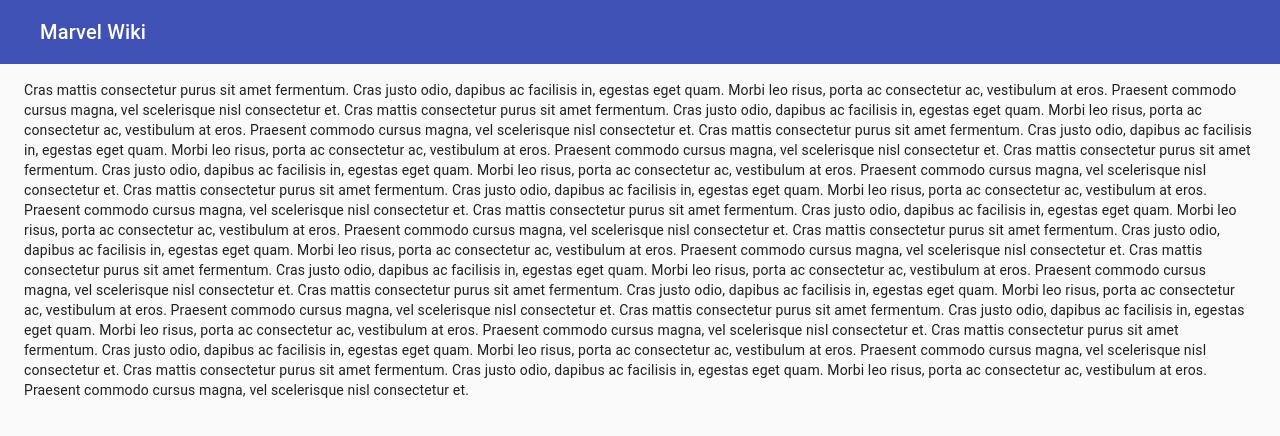
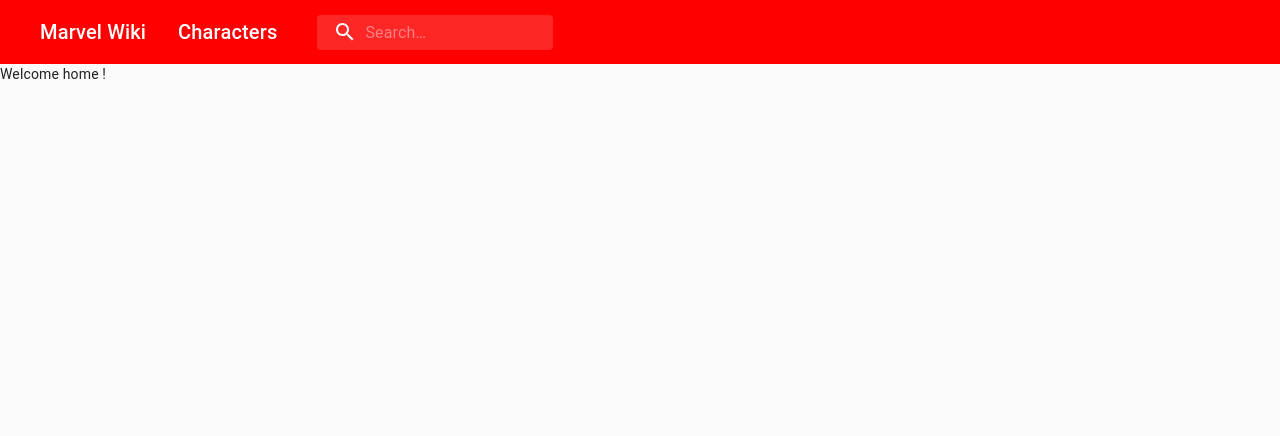
Before and after one commit to Jessy-DC/marvel-wiki-nextjs, a Next.js app: page / in a window 1280 px wide. Shown: the top 436 px of the page. Built offline with nearby package versions, Linux system fonts and the light colour scheme.

Commit message:
Style app and get datas with API

```diff
--- /dev/null
+++ b/components/header.js
@@ -0,0 +1,111 @@
+import React from 'react';
+import AppBar from '@material-ui/core/AppBar';
+import Toolbar from '@material-ui/core/Toolbar';
+import Typography from '@material-ui/core/Typography';
+import CssBaseline from '@material-ui/core/CssBaseline';
+import useScrollTrigger from '@material-ui/core/useScrollTrigger';
+import SearchIcon from '@material-ui/icons/Search';
+import Container from '@material-ui/core/Container';
+import MenuItem from '@material-ui/core/MenuItem';
+import {fade, makeStyles} from "@material-ui/core";
+import Link from 'next/link'
+import InputBase from '@material-ui/core/InputBase';
+
+const useStyles = makeStyles((theme) => ({
+    appBar: {
+        backgroundColor: "red",
+    },
+    search: {
+        position: 'relative',
+        borderRadius: theme.shape.borderRadius,
+        backgroundColor: fade(theme.palette.common.white, 0.15),
+        '&:hover': {
+            backgroundColor: fade(theme.palette.common.white, 0.25),
+        },
+        marginRight: theme.spacing(2),
+        marginLeft: 0,
+        width: '100%',
+        [theme.breakpoints.up('sm')]: {
+            marginLeft: theme.spacing(3),
+            width: 'auto',
+        },
+    },
+    searchIcon: {
+        padding: theme.spacing(0, 2),
+        height: '100%',
+        position: 'absolute',
+        pointerEvents: 'none',
+        display: 'flex',
+        alignItems: 'center',
+        justifyContent: 'center',
+    },
+    inputRoot: {
+        color: 'white',
+    },
+    inputInput: {
+        padding: theme.spacing(1, 1, 1, 0),
+        paddingLeft: `calc(1em + ${theme.spacing(4)}px)`,
+        transition: theme.transitions.create('width'),
+        width: '100%',
+        [theme.breakpoints.up('md')]: {
+            width: '20ch',
+        },
+    },
+}));
+
+function ElevationScroll(props) {
+    const { children, window } = props;
+    const trigger = useScrollTrigger({
+        disableHysteresis: true,
+        threshold: 0,
+        target: window ? window() : undefined,
+    });
+
+    return React.cloneElement(children, {
+        elevation: trigger ? 4 : 0,
+    });
+}
+
+export function Header(props) {
+    const classes = useStyles();
+    return (
+        <React.Fragment>
+            <CssBaseline />
+            <ElevationScroll {...props}>
+                <AppBar className={classes.appBar}>
+                    <Toolbar>
+                        <Link href={"/"}>
+                            <MenuItem>
+                                <Typography variant="h6">Marvel Wiki</Typography>
+                            </MenuItem>
+                        </Link>
+                        <Link href={"/characters"}>
+                            <MenuItem>
+                                <Typography variant="h6">Characters</Typography>
+                            </MenuItem>
+                        </Link>
+                        <div className={classes.search}>
+                            <div className={classes.searchIcon}>
+                                <SearchIcon />
+                            </div>
+                            <InputBase
+                                placeholder="Search…"
+                                classes={{
+                                    root: classes.inputRoot,
+                                    input: classes.inputInput,
+                                }}
+                                inputProps={{ 'aria-label': 'search' }}
+                            />
+                        </div>
+                    </Toolbar>
+                </AppBar>
+            </ElevationScroll>
+            <Toolbar />
+            <Container>
+                <div>
+
+                </div>
+            </Container>
+        </React.Fragment>
+    );
+}
--- a/package.json
+++ b/package.json
@@ -12,5 +12,8 @@
     "next": "10.0.9",
     "react": "17.0.1",
     "react-dom": "17.0.1"
+  },
+  "devDependencies": {
+    "@material-ui/icons": "^4.11.2"
   }
 }
--- a/pages/_app.js
+++ b/pages/_app.js
@@ -1,7 +1,13 @@
-import '../styles/globals.css'
+import '../styles/globals.css';
+import {Header} from '../components/header'
 
 function MyApp({ Component, pageProps }) {
-  return <Component {...pageProps} />
+  return (
+      <div>
+        <Header />
+        <Component {...pageProps} />
+      </div>
+  )
 }
 
 export default MyApp
--- a/pages/index.js
+++ b/pages/index.js
@@ -1,54 +1,9 @@
 import Head from 'next/head'
 import styles from '../styles/Home.module.css'
 import React from 'react';
-import AppBar from '@material-ui/core/AppBar';
-import Toolbar from '@material-ui/core/Toolbar';
-import Typography from '@material-ui/core/Typography';
-import CssBaseline from '@material-ui/core/CssBaseline';
-import useScrollTrigger from '@material-ui/core/useScrollTrigger';
-import Box from '@material-ui/core/Box';
-import Container from '@material-ui/core/Container';
-import MenuItem from '@material-ui/core/MenuItem';
-
-function ElevationScroll(props) {
-  const { children, window } = props;
-  const trigger = useScrollTrigger({
-    disableHysteresis: true,
-    threshold: 0,
-    target: window ? window() : undefined,
-  });
-
-  return React.cloneElement(children, {
-    elevation: trigger ? 4 : 0,
-  });
-}
 
 export default function Home(props) {
   return (
-      <React.Fragment>
-        <CssBaseline />
-        <ElevationScroll {...props}>
-          <AppBar>
-            <Toolbar>
-             <MenuItem>
-                 <Typography variant="h6">Marvel Wiki</Typography>
-             </MenuItem>
-            </Toolbar>
-          </AppBar>
-        </ElevationScroll>
-        <Toolbar />
-        <Container>
-          <Box my={2}>
-            {[...new Array(12)]
-                .map(
-                    () => `Cras mattis consectetur purus sit amet fermentum.
-Cras justo odio, dapibus ac facilisis in, egestas eget quam.
-Morbi leo risus, porta ac consectetur ac, vestibulum at eros.
-Praesent commodo cursus magna, vel scelerisque nisl consectetur et.`,
-                )
-                .join('\n')}
-          </Box>
-        </Container>
-      </React.Fragment>
+      <div>Welcome home !</div>
   );
 }
```
Also changed, not shown: pages/characters/index.js (added, +48 -0 lines), 1 other file (tests, documents, lock files or other folders).
